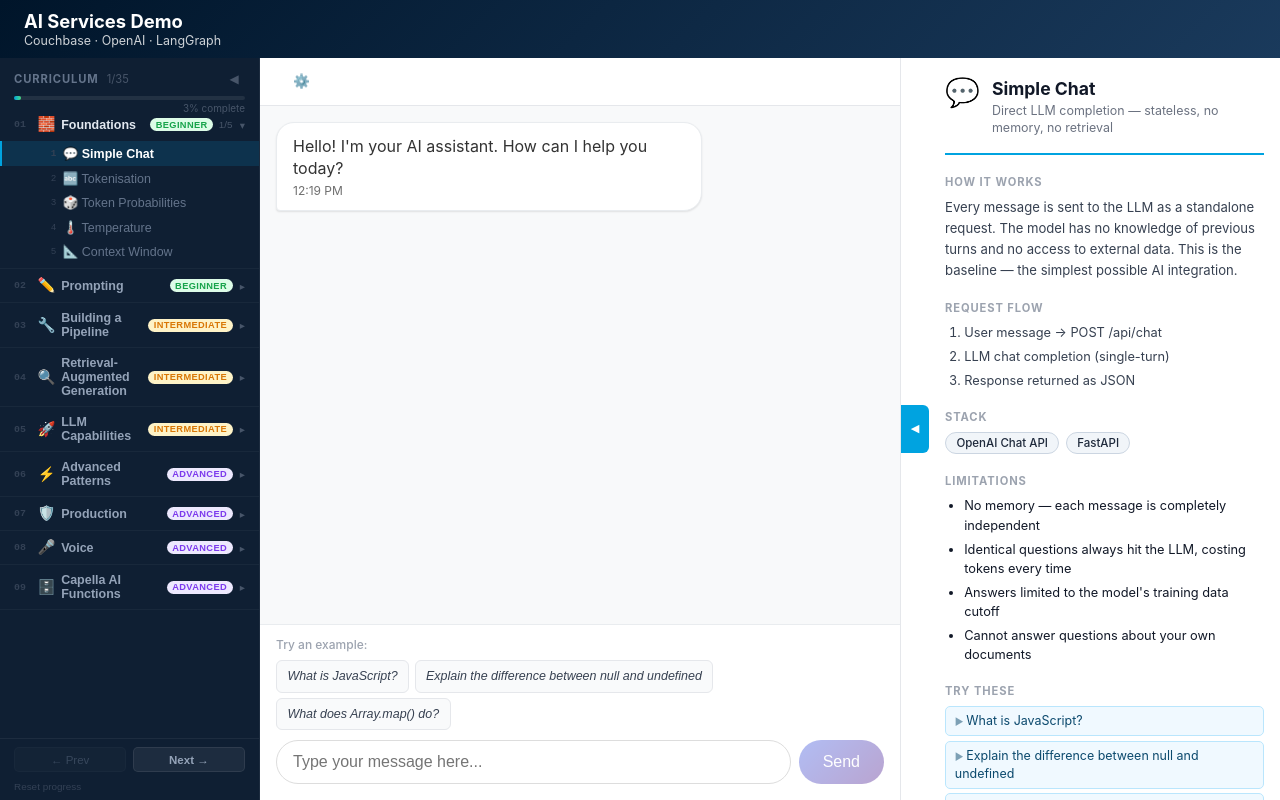
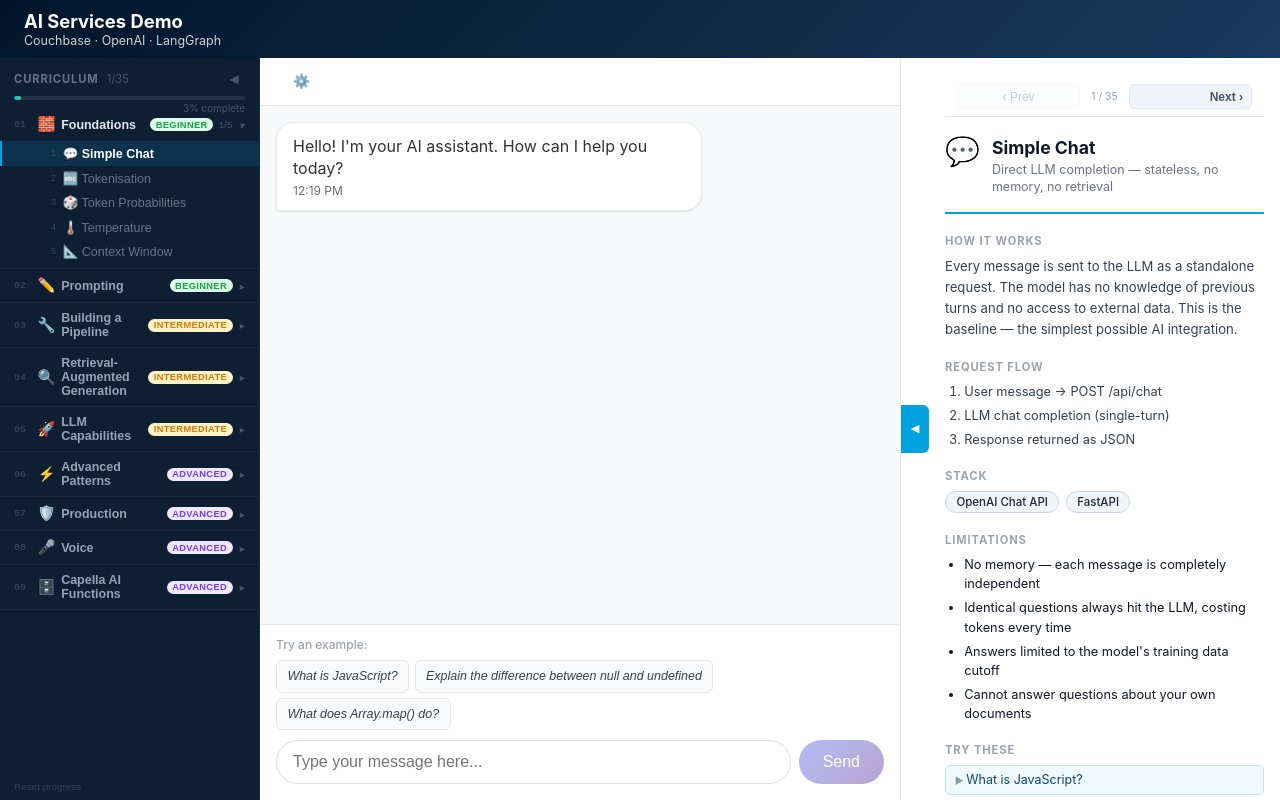
Before and after one commit to couchbaselabs/ais-hol, a React (Vite) app in the folder frontend/: page / in a window 1280 px wide. Built offline with nearby package versions, Linux system fonts and the light colour scheme.

Commit message:
Add prev/next navigation to InfoPanel, remove from Sidebar
Co-authored-by: Ona <no-reply@ona.com>

```diff
--- a/frontend/src/components/InfoPanel.css
+++ b/frontend/src/components/InfoPanel.css
@@ -255,6 +255,53 @@
   gap: 0.6rem;
 }
 
+/* ── Nav strips ────────────────────────────────────────────────────────────── */
+.info-panel__nav-strip {
+  display: flex;
+  align-items: center;
+  gap: 0.4rem;
+  padding: 0.4rem 0.75rem;
+  border-bottom: 1px solid #e5e7eb;
+  flex-shrink: 0;
+}
+.info-panel__nav-strip--bottom {
+  border-bottom: none;
+  border-top: 1px solid #e5e7eb;
+  margin-top: 0.5rem;
+}
+.info-panel__nav-arrow {
+  flex: 1;
+  padding: 0.28rem 0.5rem;
+  background: #f1f5f9;
+  border: 1px solid #e2e8f0;
+  border-radius: 5px;
+  color: #475569;
+  font-size: 0.75rem;
+  cursor: pointer;
+  transition: background 0.12s, color 0.12s, border-color 0.12s;
+  white-space: nowrap;
+}
+.info-panel__nav-arrow:hover:not(:disabled) {
+  background: #e0f2fe;
+  color: #0369a1;
+  border-color: #7dd3fc;
+}
+.info-panel__nav-arrow:disabled {
+  opacity: 0.3;
+  cursor: not-allowed;
+}
+.info-panel__nav-arrow--next {
+  font-weight: 600;
+  text-align: right;
+}
+.info-panel__nav-count {
+  font-size: 0.65rem;
+  color: #94a3b8;
+  text-align: center;
+  flex-shrink: 0;
+  min-width: 36px;
+}
+
 /* Scrollbar */
 .info-panel__body::-webkit-scrollbar {
   width: 4px;
--- a/frontend/src/components/InfoPanel.jsx
+++ b/frontend/src/components/InfoPanel.jsx
@@ -1,6 +1,7 @@
 import React, { useState, useCallback, useRef } from 'react'
 import './InfoPanel.css'
 import CodeBlock from './CodeBlock'
+import { ORDERED_TAB_IDS, TAB_INDEX } from '../curriculum'
 
 const MIN_WIDTH = 240
 const MAX_WIDTH = 720
@@ -2215,7 +2216,7 @@ async def text_to_speech(body: TTSRequest):
   },
 }
 
-export default function InfoPanel({ tab }) {
+export default function InfoPanel({ tab, onTabChange }) {
   const [open, setOpen] = useState(true)
   const [width, setWidth] = useState(DEFAULT_WIDTH)
   const dragging = useRef(false)
@@ -2251,6 +2252,10 @@ export default function InfoPanel({ tab }) {
 
   const info = TAB_INFO[tab]
   if (!info) return null
+
+  const currentIdx = ORDERED_TAB_IDS.indexOf(tab)
+  const prevTab = currentIdx > 0 ? ORDERED_TAB_IDS[currentIdx - 1] : null
+  const nextTab = currentIdx < ORDERED_TAB_IDS.length - 1 ? ORDERED_TAB_IDS[currentIdx + 1] : null
 
   const panelWidth = open ? width : 28
 
@@ -2277,6 +2282,27 @@ export default function InfoPanel({ tab }) {
 
       {open && (
         <div className="info-panel__body" style={{ width: panelWidth - 28 }}>
+          <div className="info-panel__nav-strip">
+            <button
+              className="info-panel__nav-arrow"
+              onClick={() => prevTab && onTabChange(prevTab)}
+              disabled={!prevTab}
+              title={prevTab ? `← ${TAB_INDEX[prevTab]?.tab.label}` : 'First tab'}
+            >
+              ‹ Prev
+            </button>
+            <span className="info-panel__nav-count">
+              {currentIdx + 1} / {ORDERED_TAB_IDS.length}
+            </span>
+            <button
+              className="info-panel__nav-arrow info-panel__nav-arrow--next"
+              onClick={() => nextTab && onTabChange(nextTab)}
+              disabled={!nextTab}
+              title={nextTab ? `${TAB_INDEX[nextTab]?.tab.label} →` : 'Last tab'}
+            >
+              Next ›
+            </button>
+          </div>
           <div className="info-panel__header" style={{ '--accent': info.color }}>
             <span className="info-panel__icon">{info.icon}</span>
             <div>
@@ -2345,6 +2371,27 @@ export default function InfoPanel({ tab }) {
               </div>
             </section>
           )}
+          <div className="info-panel__nav-strip info-panel__nav-strip--bottom">
+            <button
+              className="info-panel__nav-arrow"
+              onClick={() => prevTab && onTabChange(prevTab)}
+              disabled={!prevTab}
+              title={prevTab ? `← ${TAB_INDEX[prevTab]?.tab.label}` : 'First tab'}
+            >
+              ‹ Prev
+            </button>
+            <span className="info-panel__nav-count">
+              {currentIdx + 1} / {ORDERED_TAB_IDS.length}
+            </span>
+            <button
+              className="info-panel__nav-arrow info-panel__nav-arrow--next"
+              onClick={() => nextTab && onTabChange(nextTab)}
+              disabled={!nextTab}
+              title={nextTab ? `${TAB_INDEX[nextTab]?.tab.label} →` : 'Last tab'}
+            >
+              Next ›
+            </button>
+          </div>
         </div>
       )}
     </aside>
--- a/frontend/src/components/Sidebar.css
+++ b/frontend/src/components/Sidebar.css
@@ -257,28 +257,7 @@
   flex-shrink: 0;
 }
 
-/* ── Footer ────────────────────────────────────────────────────────────────── */
-.sidebar-footer {
-  display: flex;
-  gap: 0.4rem;
-  padding: 0.5rem 0.875rem 0.25rem;
-  flex-shrink: 0;
-  border-top: 1px solid rgba(255,255,255,0.06);
-}
-.sidebar-nav-btn {
-  flex: 1;
-  padding: 0.35rem 0.5rem;
-  background: rgba(255,255,255,0.06);
-  border: 1px solid rgba(255,255,255,0.08);
-  border-radius: 5px;
-  color: #94a3b8;
-  font-size: 0.72rem;
-  cursor: pointer;
-  transition: background 0.12s, color 0.12s;
-}
-.sidebar-nav-btn:hover:not(:disabled) { background: rgba(0,163,224,0.2); color: #fff; border-color: #00A3E0; }
-.sidebar-nav-btn:disabled { opacity: 0.3; cursor: not-allowed; }
-.sidebar-nav-btn--next { font-weight: 600; }
+
 
 .sidebar-reset-btn {
   background: none;
--- a/frontend/src/components/Sidebar.jsx
+++ b/frontend/src/components/Sidebar.jsx
@@ -53,11 +53,6 @@ export default function Sidebar({ activeTab, onTabChange }) {
       return next
     })
   }
-
-  // Prev / Next navigation
-  const currentIdx = ORDERED_TAB_IDS.indexOf(activeTab)
-  const prevTab = currentIdx > 0 ? ORDERED_TAB_IDS[currentIdx - 1] : null
-  const nextTab = currentIdx < ORDERED_TAB_IDS.length - 1 ? ORDERED_TAB_IDS[currentIdx + 1] : null
 
   const resetProgress = () => {
     const next = new Set()
@@ -174,25 +169,7 @@ export default function Sidebar({ activeTab, onTabChange }) {
         })}
       </nav>
 
-      {/* Prev / Next footer */}
-      <div className="sidebar-footer">
-        <button
-          className="sidebar-nav-btn"
-          onClick={() => prevTab && onTabChange(prevTab)}
-          disabled={!prevTab}
-          title={prevTab ? `← ${TAB_INDEX[prevTab]?.tab.label}` : 'First tab'}
-        >
-          ← Prev
-        </button>
-        <button
-          className="sidebar-nav-btn sidebar-nav-btn--next"
-          onClick={() => nextTab && onTabChange(nextTab)}
-          disabled={!nextTab}
-          title={nextTab ? `${TAB_INDEX[nextTab]?.tab.label} →` : 'Last tab'}
-        >
-          Next →
-        </button>
-      </div>
+
 
       <button className="sidebar-reset-btn" onClick={resetProgress} title="Reset progress">
         Reset progress
```
